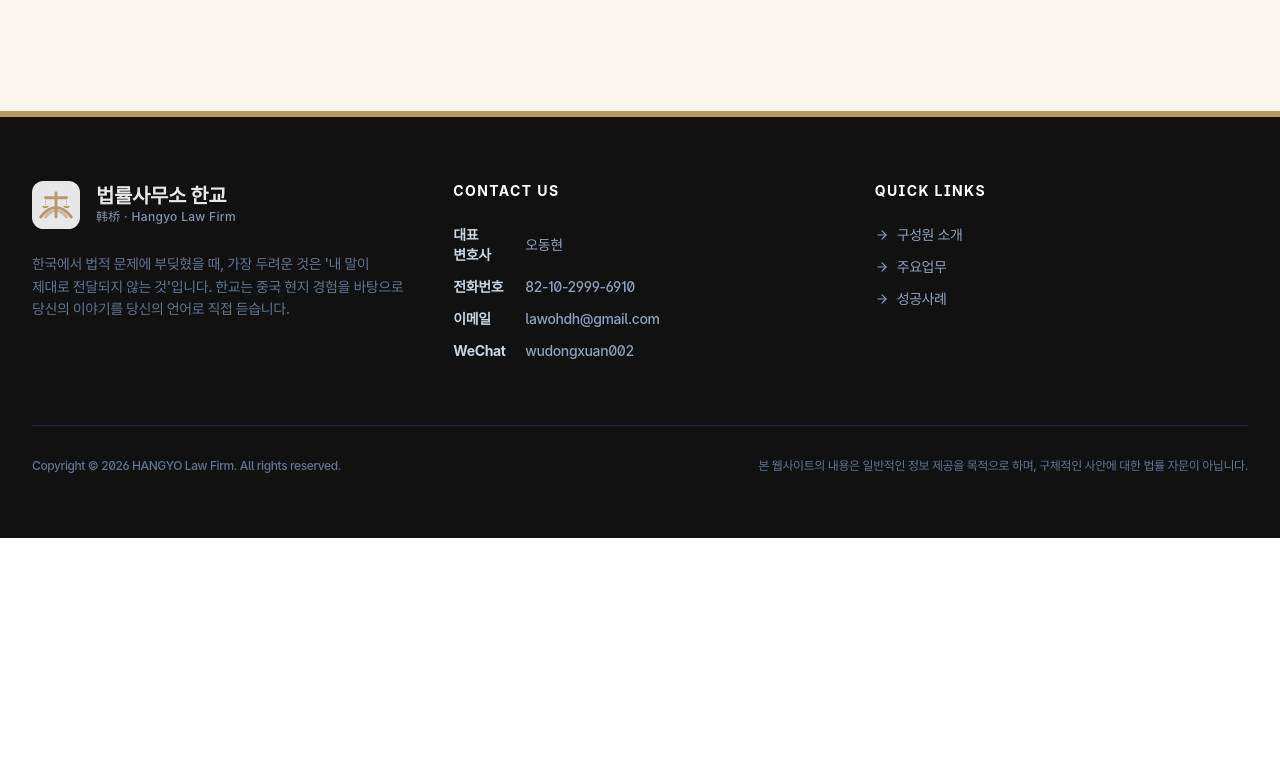
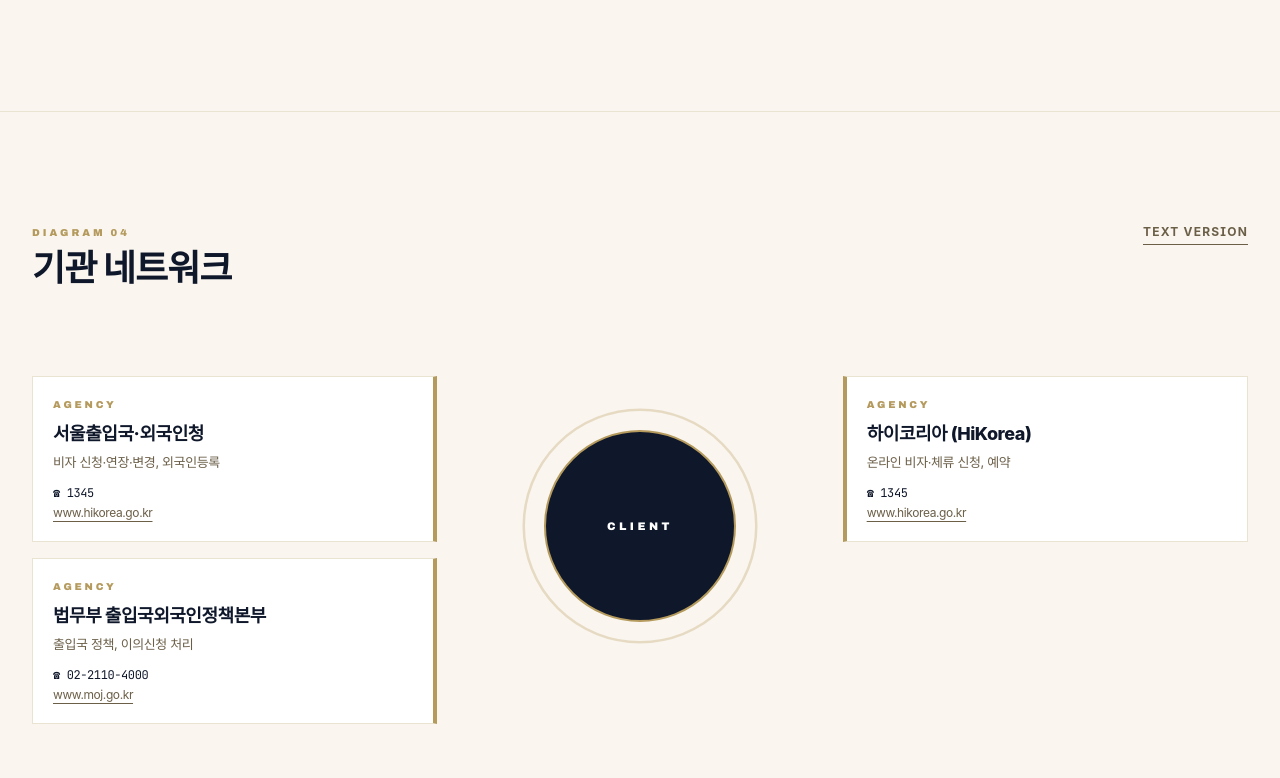
Before and after one commit to kimhyunjin0730-sys/law-oh, a React (Vite) app: page /legal/immigration in a window 1280 px wide. Shown: the part 1782-2560 px from the top of the page. Before the commit the page ends 2320 px from the top, so only its background shows below. Built offline with nearby package versions, Linux system fonts and the light colour scheme; a web font is replaced by a local one.

Commit message:
feat(legal): AgencyNetworkDiagram hub-and-spoke layout

```diff
--- /dev/null
+++ b/src/app/components/legal/AgencyNetworkDiagram.tsx
@@ -0,0 +1,64 @@
+import type { AgencyNode, Lang } from "../../../lib/legal/types";
+import { pick } from "../../../lib/legal/content";
+import { DiagramShell } from "./DiagramShell";
+
+interface Props {
+  agencies: AgencyNode[];
+  lang: Lang;
+  title: string;
+  ariaSummary: string;
+}
+
+export function AgencyNetworkDiagram({ agencies, lang, title, ariaSummary }: Props) {
+  const fallback = (
+    <ul className="space-y-4">
+      {agencies.map((a) => (
+        <li key={a.id}>
+          <strong>{pick(a.name, lang)}</strong> — {pick(a.role, lang)} · {a.phone} · <a href={a.url}>{a.url}</a>
+        </li>
+      ))}
+    </ul>
+  );
+
+  // Hub-spoke: center node = 의뢰인; radial arms = each agency.
+  // Implemented as CSS grid rather than SVG absolute positioning for responsive behavior.
+  return (
+    <DiagramShell id="diagram-agencies" eyebrow="Diagram 04" title={title} ariaSummary={ariaSummary} textFallback={fallback}>
+      <div className="relative">
+        <div className="grid grid-cols-1 md:grid-cols-3 gap-0">
+          {/* left column: first two */}
+          <div className="space-y-4 md:pt-12">
+            {agencies.slice(0, 2).map((a) => <Card key={a.id} agency={a} lang={lang} side="left" />)}
+          </div>
+          {/* center hub */}
+          <div className="flex items-center justify-center py-10 md:py-0">
+            <div className="relative w-48 h-48 rounded-full border-2 border-[#b59a5d] bg-[#0f172a] flex items-center justify-center">
+              <span className="font-display text-white text-[11px] font-black tracking-[0.32em] uppercase">Client</span>
+              <span aria-hidden className="absolute inset-0 border-2 border-[#b59a5d]/30 rounded-full scale-125" />
+            </div>
+          </div>
+          {/* right column: remaining */}
+          <div className="space-y-4 md:pt-12">
+            {agencies.slice(2).map((a) => <Card key={a.id} agency={a} lang={lang} side="right" />)}
+          </div>
+        </div>
+      </div>
+    </DiagramShell>
+  );
+}
+
+function Card({ agency, lang, side }: { agency: AgencyNode; lang: Lang; side: "left" | "right" }) {
+  return (
+    <div className={`relative bg-white border border-[#e9e3d2] p-5 ${side === "left" ? "md:border-r-4 md:border-r-[#b59a5d]" : "md:border-l-4 md:border-l-[#b59a5d]"}`}>
+      <div className="font-display text-[10px] font-black tracking-[0.28em] uppercase text-[#b59a5d] mb-2">Agency</div>
+      <div className="text-lg font-extrabold text-[#0f172a] tracking-tight mb-1">{pick(agency.name, lang)}</div>
+      <p className="text-[13px] text-[#6b5f48] mb-3 leading-relaxed">{pick(agency.role, lang)}</p>
+      <div className="text-xs space-y-1">
+        <a href={`tel:${agency.phone}`} className="block font-mono text-[#0f172a] hover:text-[#b59a5d]">☎ {agency.phone}</a>
+        <a href={agency.url} target="_blank" rel="noreferrer" className="block text-[#6b5f48] hover:text-[#b59a5d] underline underline-offset-4">
+          {new URL(agency.url).hostname}
+        </a>
+      </div>
+    </div>
+  );
+}
--- a/src/app/pages/legal/Immigration.tsx
+++ b/src/app/pages/legal/Immigration.tsx
@@ -3,6 +3,7 @@
 import { VisaMapDiagram } from "../../components/legal/VisaMapDiagram";
 import { DecisionTreeDiagram } from "../../components/legal/DecisionTreeDiagram";
 import { ProcedureFlowDiagram } from "../../components/legal/ProcedureFlowDiagram";
+import { AgencyNetworkDiagram } from "../../components/legal/AgencyNetworkDiagram";
 
 export function Immigration() {
   const { language } = useLanguage();
@@ -28,6 +29,12 @@
         title="절차 플로우"
         ariaSummary="체류자격 절차의 4~6단계와 각 단계별 담당기관·소요일·관련 조문"
       />
+      <AgencyNetworkDiagram
+        agencies={c.agencies}
+        lang={language}
+        title="기관 네트워크"
+        ariaSummary="의뢰인을 중심으로 관련 기관들의 역할과 연락처를 보여주는 네트워크 다이어그램"
+      />
     </div>
   );
 }
```
